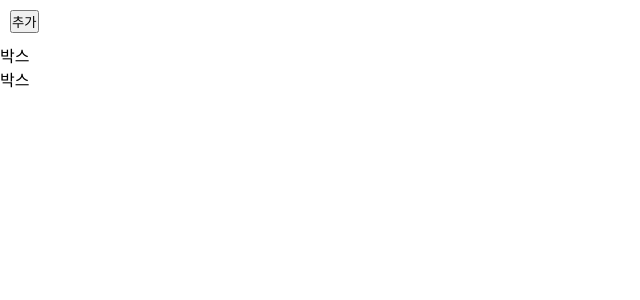
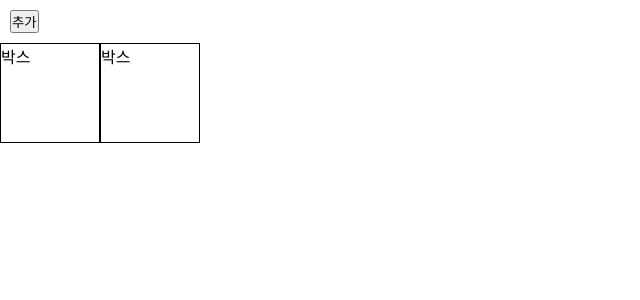
Before and after one commit to quietdish/fe-react-study-8, a React (Vite) app in the folder react-study/: page / in a window 1280 px wide. Shown: the top 300 px of the page, without its empty margins (0-640 px from the left). Built offline with nearby package versions, Linux system fonts and the light colour scheme.

Commit message:
리액트 퀴즈4

```diff
--- a/react-study/src/App.jsx
+++ b/react-study/src/App.jsx
@@ -17,6 +17,7 @@ import Quiz03 from './quiz/quiz03/Quiz03'
 import NewsBlog from './newsblog/NewsBlog'
 import NewsBlogcopy from './newsblog/NewsBlogcopy'
 import Quiz04 from './quiz/quiz04/Quiz04'
+import Quiz05 from './quiz/quiz05/Quiz05'
 
 
 function App() {
@@ -28,7 +29,7 @@ function App() {
     // <NewsBlog />
     // <NewsBlog/>
     <Quiz04 />
-
+    // <Quiz05 />
   );
 }
 
--- a/react-study/src/quiz/quiz04/Quiz04.css
+++ b/react-study/src/quiz/quiz04/Quiz04.css
@@ -1,4 +1,4 @@
-style .box {
+.box {
     width: 100px;
     height: 100px;
     border: 1px solid black;
--- a/react-study/src/quiz/quiz04/Quiz04.jsx
+++ b/react-study/src/quiz/quiz04/Quiz04.jsx
@@ -3,33 +3,28 @@ import { useState } from 'react';
 
 function Quiz04() {
 
-    // let [boxes, setBoxes] = useState([<div className='box'>박스</div>, <div className='box'>박스</div>])
+    //map -> <div className="box">박스</div>
 
-    let [arr, setArr] = useState([0, 0]);
+
+
+    let [cnt, setCnt] = useState(2);
 
     return (
         <div>
 
             <div style={{ margin: '10px' }}>
                 <button onClick={() => {
-
-                    //let temp = [...arr, 1];
-
-                    setArr([...arr, 1]);
-
+                    //빈 배열 몇개짜리를 만드는지 기준이 되는 cnt 값 조정
+                    setCnt(cnt + 1);
                 }}>추가</button>
             </div>
 
             <div>
-
                 {
-                    arr.map((value, index) => {
-                        console.log(value);
+                    [...Array(cnt)].map((_, index) => {
                         return <div className="box" key={index}>박스</div>
                     })
                 }
-
-
             </div>
         </div>
     )
@@ -37,3 +32,34 @@ function Quiz04() {
 }
 
 export default Quiz04;
+
+// let [boxes, setBoxes] = useState([<div className='box'>박스</div>, <div className='box'>박스</div>])
+
+// let [arr, setArr] = useState([0, 0]);
+
+// return (
+//     <div>
+
+//         <div style={{ margin: '10px' }}>
+//             <button onClick={() => {
+
+//                 //let temp = [...arr, 1];
+
+//                 setArr([...arr, 1]);
+
+//             }}>추가</button>
+//         </div>
+
+//         <div>
+
+//             {
+//                 arr.map((value, index) => {
+//                     console.log(value);
+//                     return <div className="box" key={index}>박스</div>
+//                 })
+//             }
+
+
+//         </div>
+//     </div>
+// )
```
